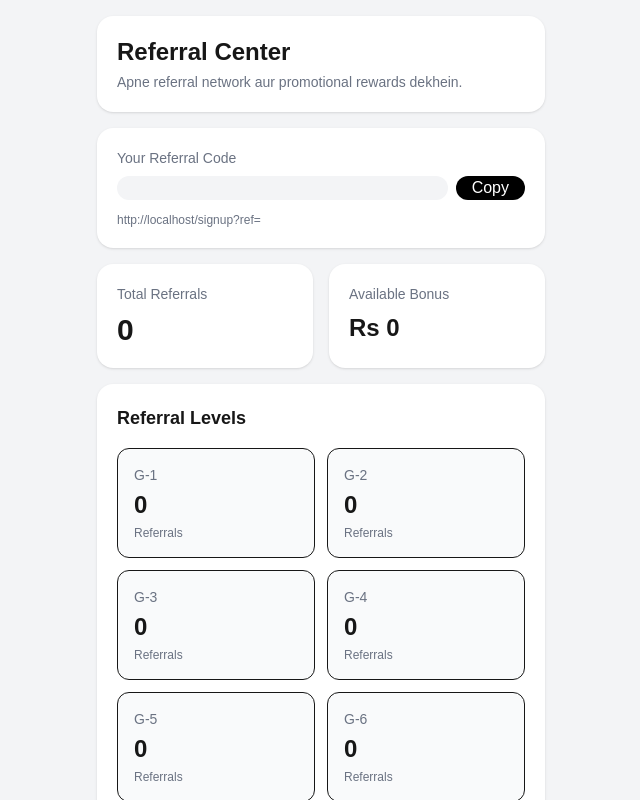
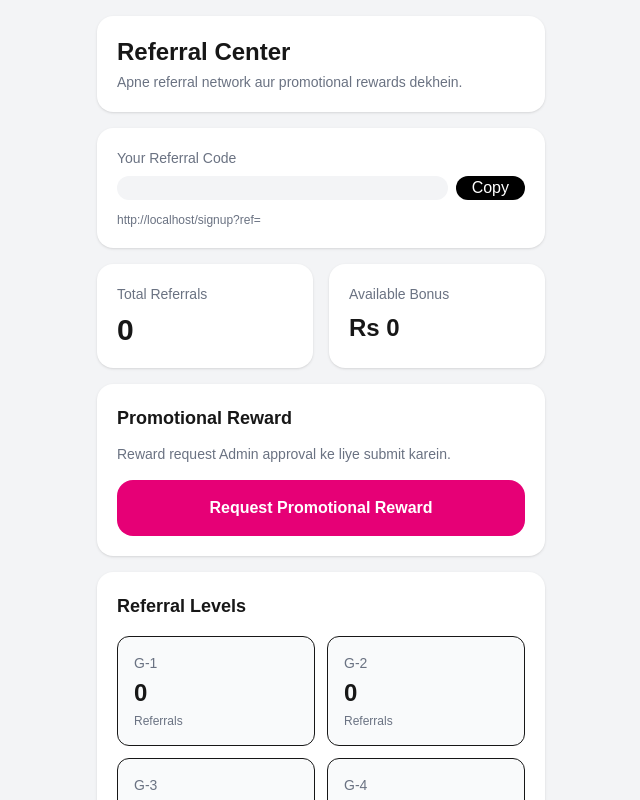
Before and after one commit to balochkhan788/bright-future, a Next.js app: page /referral in a window 1280 px wide. Shown: the top 800 px of the page, without its empty margins (319-959 px from the left). Built offline with nearby package versions, Linux system fonts and the light colour scheme; no server answers.

Commit message:
Add promotional referral reward request

```diff
--- a/app/referral/page.tsx
+++ b/app/referral/page.tsx
@@ -20,7 +20,10 @@ export default function ReferralPage() {
   const [levelCounts, setLevelCounts] = useState<number[]>(
     [0, 0, 0, 0, 0, 0, 0]
   );
+
   const [loading, setLoading] = useState(true);
+  const [requestingReward, setRequestingReward] = useState(false);
+  const [message, setMessage] = useState("");
   const [copied, setCopied] = useState(false);
 
   useEffect(() => {
@@ -49,11 +52,7 @@ export default function ReferralPage() {
 
       setReferralCode(code);
 
-      // Total referrals
-      const {
-        count,
-        error: referralError,
-      } = await supabase
+      const { count, error: referralError } = await supabase
         .from("referrals")
         .select("id", {
           count: "exact",
@@ -62,28 +61,18 @@ export default function ReferralPage() {
         .eq("referrer_id", user.id);
 
       if (referralError) {
-        console.log(
-          "Referral count error:",
-          referralError
-        );
+        console.log("Referral count error:", referralError);
       }
 
       setReferralCount(count || 0);
 
-      // G-1 to G-7 counts
-      const {
-        data: levelData,
-        error: levelError,
-      } = await supabase
+      const { data: levelData, error: levelError } = await supabase
         .from("referrals")
         .select("level")
         .eq("referrer_id", user.id);
 
       if (levelError) {
-        console.log(
-          "Referral level error:",
-          levelError
-        );
+        console.log("Referral level error:", levelError);
       }
 
       const counts = [0, 0, 0, 0, 0, 0, 0];
@@ -100,11 +89,7 @@ export default function ReferralPage() {
 
       setLevelCounts(counts);
 
-      // Referral rewards
-      const {
-        data: rewardData,
-        error: rewardError,
-      } = await supabase
+      const { data: rewardData, error: rewardError } = await supabase
         .from("referral_rewards")
         .select("*")
         .eq("user_id", user.id)
@@ -113,10 +98,7 @@ export default function ReferralPage() {
         });
 
       if (rewardError) {
-        console.log(
-          "Referral rewards error:",
-          rewardError
-        );
+        console.log("Referral rewards error:", rewardError);
       }
 
       const list = (rewardData || []) as Reward[];
@@ -124,21 +106,15 @@ export default function ReferralPage() {
       setRewards(list);
 
       const total = list
-        .filter(
-          (item) => item.status === "approved"
-        )
+        .filter((item) => item.status === "approved")
         .reduce(
-          (sum, item) =>
-            sum + Number(item.amount || 0),
+          (sum, item) => sum + Number(item.amount || 0),
           0
         );
 
       setAvailableBonus(total);
     } catch (error) {
-      console.error(
-        "Referral page error:",
-        error
-      );
+      console.error("Referral page error:", error);
     } finally {
       setLoading(false);
     }
@@ -172,6 +148,43 @@ export default function ReferralPage() {
     }
   }
 
+  async function requestPromotionalReward() {
+    if (requestingReward) return;
+
+    setRequestingReward(true);
+    setMessage("");
+
+    try {
+      const { data, error } = await supabase.rpc(
+        "create_referral_reward_request",
+        {
+          p_reward_type: "Promotional Reward",
+          p_description:
+            "Promotional reward request submitted by user.",
+        }
+      );
+
+      if (error) {
+        console.error(error);
+        setMessage(error.message);
+        return;
+      }
+
+      if (data) {
+        setMessage(
+          "Reward request submit ho gayi hai. Admin approval ke baad amount show hoga."
+        );
+
+        await loadData();
+      }
+    } catch (error) {
+      console.error(error);
+      setMessage("Reward request submit nahi ho saki.");
+    } finally {
+      setRequestingReward(false);
+    }
+  }
+
   if (loading) {
     return (
       <main className="min-h-screen bg-gray-100 flex items-center justify-center">
@@ -184,7 +197,6 @@ export default function ReferralPage() {
     <main className="min-h-screen bg-gray-100 p-4">
       <div className="max-w-md mx-auto space-y-4">
 
-        {/* Header */}
         <div className="bg-white rounded-2xl shadow p-5">
           <h1 className="text-2xl font-bold">
             Referral Center
@@ -195,7 +207,12 @@ export default function ReferralPage() {
           </p>
         </div>
 
-        {/* Referral Code */}
+        {message && (
+          <div className="bg-blue-50 border border-blue-200 text-blue-700 rounded-2xl p-4 text-sm">
+            {message}
+          </div>
+        )}
+
         <div className="bg-white rounded-2xl shadow p-5">
           <p className="text-sm text-gray-500">
             Your Referral Code
@@ -219,7 +236,6 @@ export default function ReferralPage() {
           </p>
         </div>
 
-        {/* Main Stats */}
         <div className="grid grid-cols-2 gap-4">
 
           <div className="bg-white rounded-2xl shadow p-5">
@@ -244,8 +260,30 @@ export default function ReferralPage() {
 
         </div>
 
-        {/* Referral Levels */}
         <div className="bg-white rounded-2xl shadow p-5">
+
+          <h2 className="text-lg font-bold mb-3">
+            Promotional Reward
+          </h2>
+
+          <p className="text-sm text-gray-500 mb-4">
+            Reward request Admin approval ke liye submit karein.
+          </p>
+
+          <button
+            onClick={requestPromotionalReward}
+            disabled={requestingReward}
+            className="w-full bg-pink-600 text-white py-4 rounded-2xl font-bold disabled:opacity-50"
+          >
+            {requestingReward
+              ? "Submitting..."
+              : "Request Promotional Reward"}
+          </button>
+
+        </div>
+
+        <div className="bg-white rounded-2xl shadow p-5">
+
           <h2 className="text-lg font-bold mb-4">
             Referral Levels
           </h2>
@@ -274,8 +312,8 @@ export default function ReferralPage() {
           </div>
         </div>
 
-        {/* Reward History */}
         <div className="bg-white rounded-2xl shadow p-5">
+
           <h2 className="text-lg font-bold mb-4">
             Reward History
           </h2>
@@ -294,6 +332,7 @@ export default function ReferralPage() {
                 >
 
                   <div className="flex justify-between">
+
                     <span className="font-semibold">
                       {reward.reward_type}
                     </span>
@@ -304,6 +343,7 @@ export default function ReferralPage() {
                         reward.amount
                       ).toLocaleString()}
                     </span>
+
                   </div>
 
                   {reward.description && (
@@ -313,6 +353,7 @@ export default function ReferralPage() {
                   )}
 
                   <div className="flex justify-between text-xs mt-2">
+
                     <span>
                       {new Date(
                         reward.created_at
@@ -322,6 +363,7 @@ export default function ReferralPage() {
                     <span>
                       {reward.status}
                     </span>
+
                   </div>
 
                 </div>
@@ -329,24 +371,21 @@ export default function ReferralPage() {
 
             </div>
           )}
+
         </div>
 
-        {/* Spin Wheel */}
         <button
           onClick={() => {
-            window.location.href =
-              "/spin-wheel";
+            window.location.href = "/spin-wheel";
           }}
           className="w-full bg-purple-600 text-white py-4 rounded-2xl font-bold"
         >
           🎡 Promotional Spin Wheel
         </button>
 
-        {/* Dashboard */}
         <button
           onClick={() => {
-            window.location.href =
-              "/dashboard";
+            window.location.href = "/dashboard";
           }}
           className="w-full bg-gray-900 text-white py-4 rounded-2xl font-bold"
         >
```
